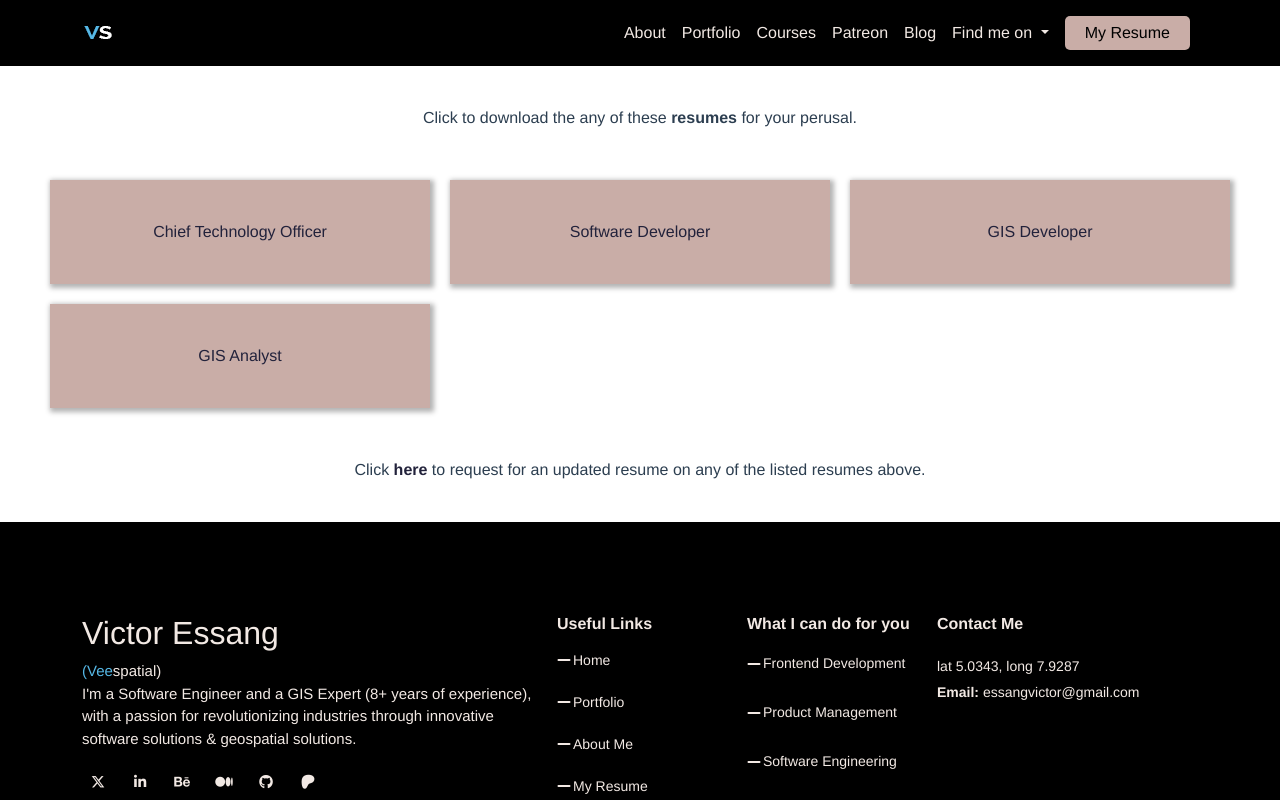
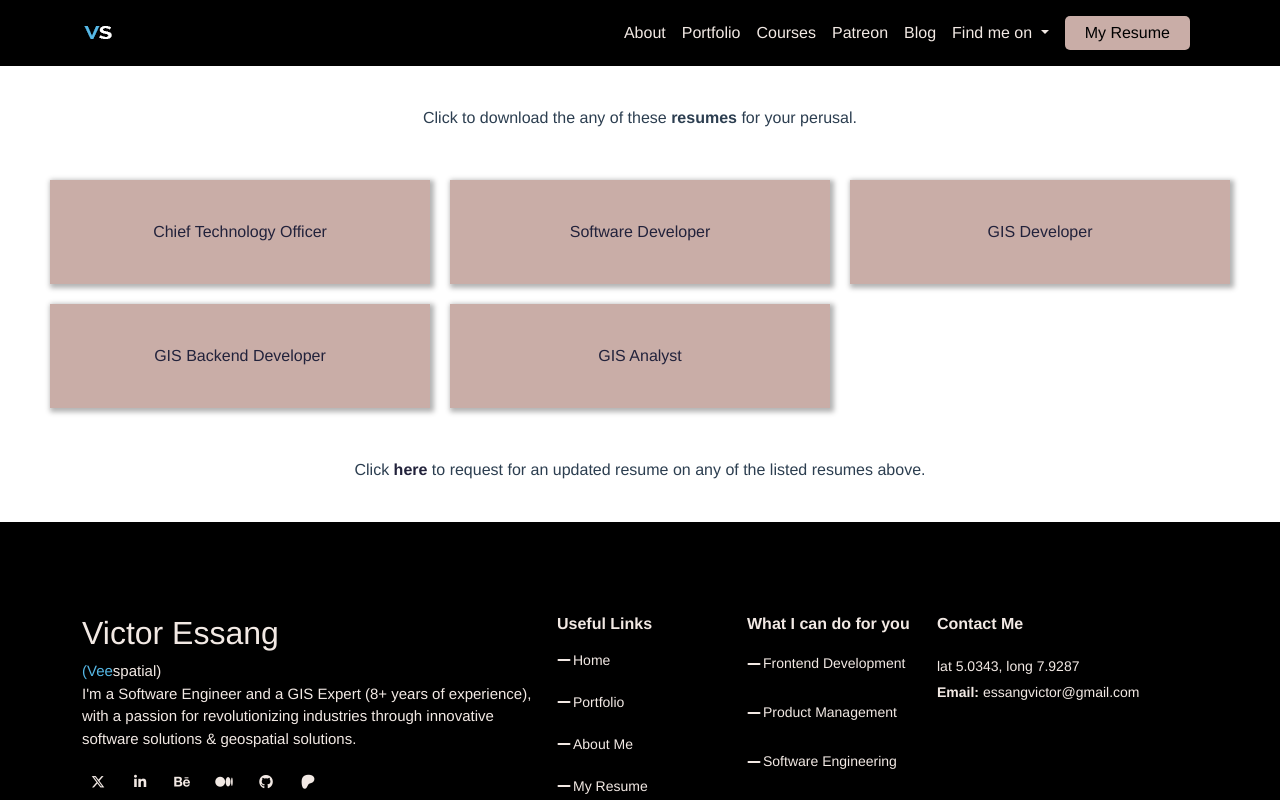
Before and after one commit to victorgis/veespatial-updated, a Vue app: page /resume in a window 1280 px wide. Shown: the top 800 px of the page. Built offline with nearby package versions, Linux system fonts and the light colour scheme.

Commit message:
added backend cv

```diff
--- a/src/pages/Resume.vue
+++ b/src/pages/Resume.vue
@@ -20,6 +20,10 @@
           <a
             href="https://drive.google.com/file/d/1dP1Ne9hkqX0lyCbRb7pD8JHPbGPpUZ-f/view?usp=sharing"
             ><div class="resume-list-box">GIS Developer</div></a
+          >
+          <a
+            href="https://drive.google.com/file/d/1bx7YgyKvAGnqvioCuv1JEwv96OdM22Tz/view?usp=drive_link"
+            ><div class="resume-list-box">GIS Backend Developer</div></a
           >
           <a
             href="https://drive.google.com/file/d/1HyzWpkvDFsMh8EYhCs9CHmRiqklRzDwr/view?usp=sharing"
```
